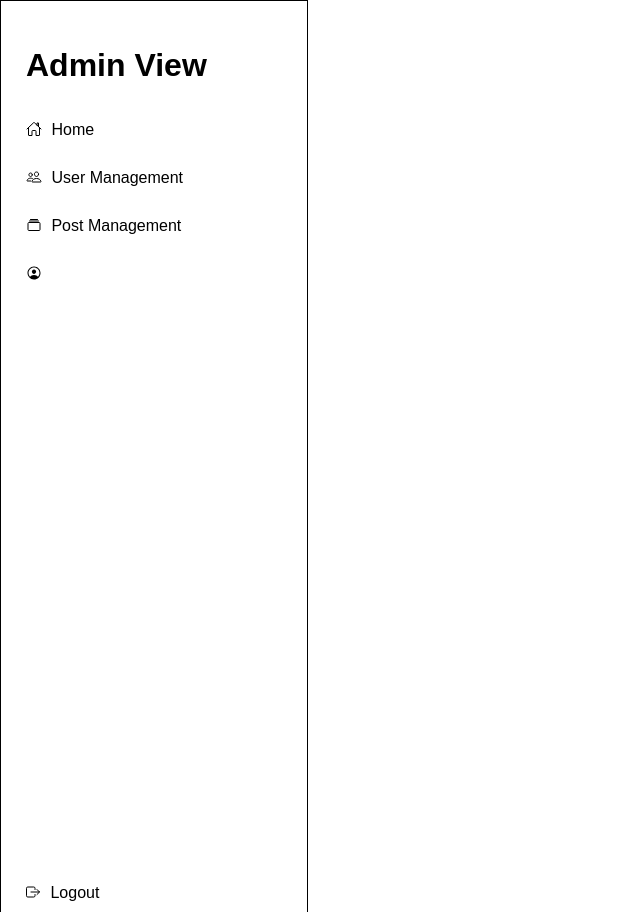
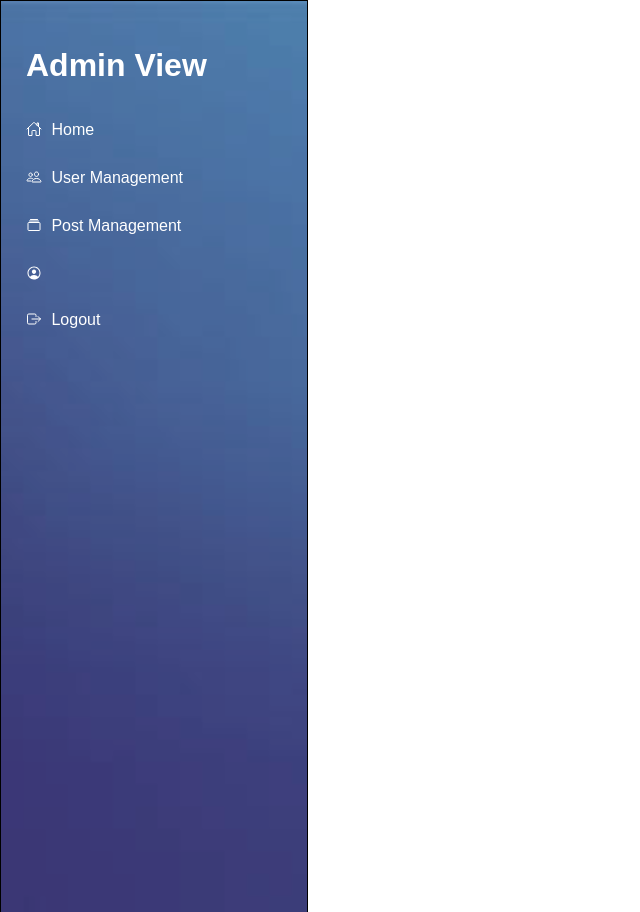
Before and after one commit to Treetrampler/FishingAppYr12Software, a Python web app: template templates/adminview_layout.html in a window 1280 px wide. Shown: the whole page, without its empty margins (0-640 px from the left). Run offline with Jinja, Linux system fonts and the light colour scheme; the template is opened without the code that fills it, so the values that code supplies are empty.

Commit message:
sidebar is now blue gradient, with visible transitions on hover

```diff
--- a/static/style.css
+++ b/static/style.css
@@ -45,6 +45,15 @@
     left: 0;
     border: 1px solid black;
     padding: 25px;
+    background-image: url('images/background-login-image-6.jpg');
+    background-repeat: no-repeat;
+    background-size: cover;
+    background-color: rgba(255,255,255,0.2);
+    background-blend-mode: lighten;
+}
+
+#sidebar h1 {
+    color: white;
 }
 
 #sidebar ul{
@@ -54,27 +63,46 @@
     font-size: clamp(16px, 1vw, 50px);
 }
 
-#sidebar li{
+#sidebar li {
+    position: relative; /* Ensure the pseudo-element is positioned relative to the li */
     padding: 15px 0;
+    color: white;
+    cursor: pointer; /* Change cursor to pointer to indicate it's clickable */
+}
+
+#sidebar li::before {
+    content: '';
+    position: absolute;
+    top: 0;
+    left: 0;
+    width: 100%;
+    height: 100%;
+    background-color: rgba(255, 255, 255, 0.2); /* Initial background color with low opacity */
+    opacity: 0; /* Start with the pseudo-element hidden */
+    transition: opacity 0.3s ease; /* Smooth transition for opacity */
+    border-radius: 5px; /* Optional: Add border-radius to match the li */
+}
+
+#sidebar li:hover::before {
+    opacity: 1; /* Show the pseudo-element on hover */
 }
 
 #sidebar a{
     text-decoration: none;
-    color: black;
+    color: white;
     font-size: clamp(16px, 1vw, 50px);
 }
 
 #sidebar ion-icon {
     font-size: clamp(16px, 1vw, 50px);
-    color: black;
+    color: white;
     vertical-align: top;
     padding-right: 5px;
 }
 
 .logout_btn{
-    position: fixed;
-    bottom: 10px;
-    left: 25px;
+    position: relative;
+    vertical-align: bottom;
 }
 
 .nav_bar{
```
Also changed, not shown: fishing_app.db, 1 other file.
